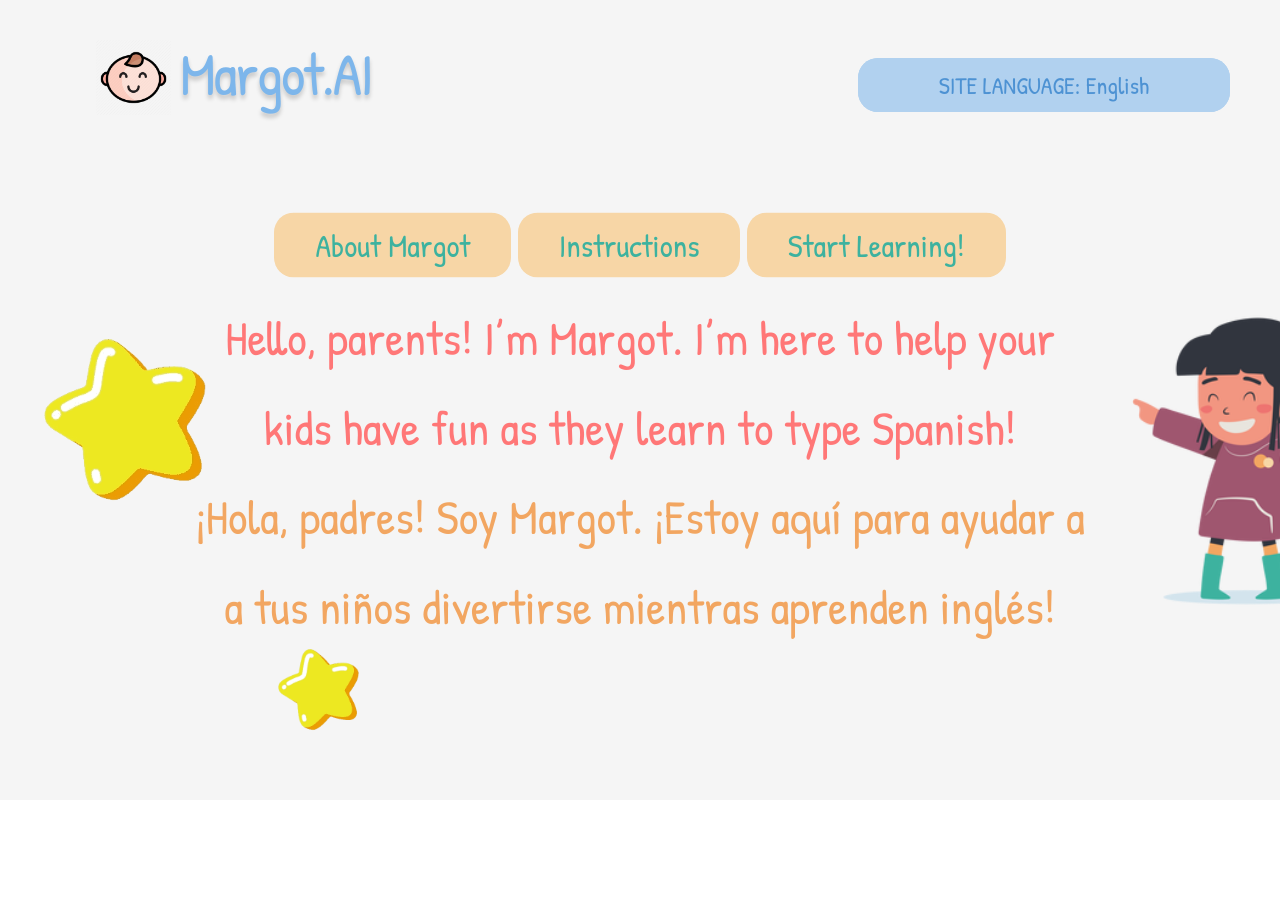
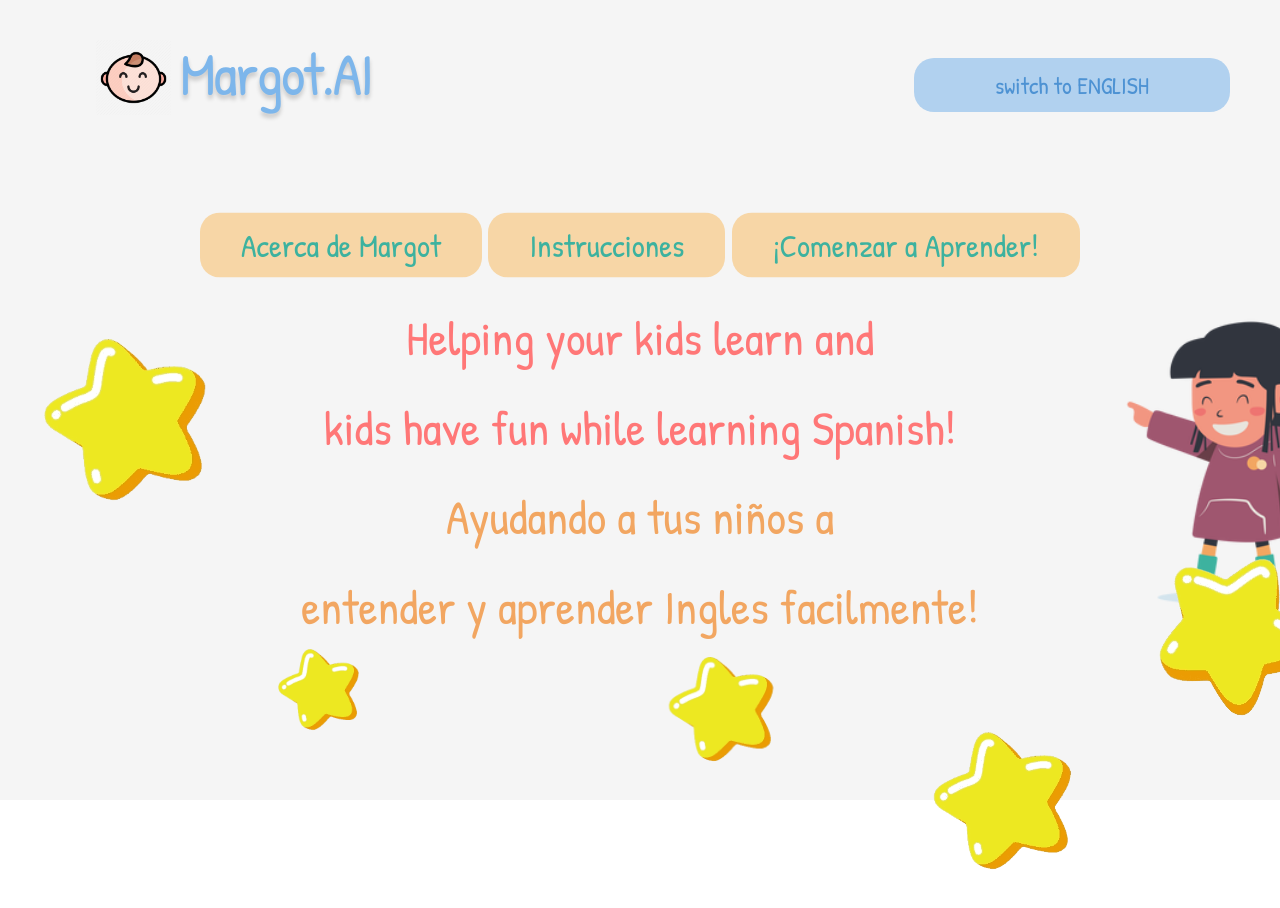
Before and after one commit to gabeparra/Margot.AI, a React (Vite) app in the folder client/: page / in a window 1280 px wide. Shown: the top 908 px of the page. Before the commit the page ends 800 px from the top, so only its background shows below. Built offline with nearby package versions, Linux system fonts and the light colour scheme; no server answers.

Commit message:
frontendworking again

```diff
--- a/client/src/App.tsx
+++ b/client/src/App.tsx
@@ -20,14 +20,53 @@ function App() {
   const [audioSrc, setAudioSrc] = useState(null); // State to store the audio blob URL
   const [audioURL, setAudioURL] = useState("");
   const [audioKey, setAudioKey] = useState(0);
-  const handleSubmit = async () => {
+  const handleSubmit = async (wordEnglish, inputText) => {
+    // Check if the inputValue matches currentWord.spanish
+    //if (inputValue !== currentWord.spanish) {
+    //setResponseMessage("Incorrect word. Please try again.");
+    //return; // Exit the function early if the word is incorrect
+    //}
+
+    try {
+      generateAudioForWord(inputValue);
+      const response = await fetch("http://localhost:5000/generate_audio", {
+        method: "POST",
+        headers: {
+          "Content-Type": "application/json",
+        },
+        body: JSON.stringify({
+          text: inputText,
+          wordEnglish: wordEnglish
+        }),
+      });
+
+      if (response.ok) {
+        // Revoke the previous blob URL
+        if (audioSrc) {
+          URL.revokeObjectURL(audioSrc);
+        }
+        const blob = await response.blob();
+        const audioUrl = URL.createObjectURL(blob);
+        setAudioSrc(audioUrl);
+        setAudioKey(prevKey => prevKey + 1); // Increment the audio key
+        setResponseMessage("Correct word!");
+      } else {
+        const data = await response.json();
+        //setResponseMessage(data.message || "Error generating audio.");
+      }
+    } catch (error) {
+      console.error("Error sending request:", error);
+      //setResponseMessage("Error generating audio.");
+    }
+  };
+  const generateAudioForWord = async (wordText) => {
     try {
       const response = await fetch("http://localhost:5000/generate_audio", {
         method: "POST",
         headers: {
           "Content-Type": "application/json",
         },
-        body: JSON.stringify({ text: inputValue }),
+        body: JSON.stringify({ text: wordText }),
       });
 
       if (response.ok) {
@@ -49,13 +88,33 @@ function App() {
       setResponseMessage("Error generating audio.");
     }
   };
+  const [language, setLanguage] = useState("Spanish");
+
+  const handleLanguageChange = () => {
+    setLanguage(language === "English" ? "Spanish" : "English");
+  };
+
 
 
   useEffect(() => {
-    fetch("http://localhost:5000/words")
-      .then((response) => response.json())
-      .then((data) => setWords(data))
-      .catch((error) => console.error("Error fetching words:", error));
+    // Fetch words from the database when the component mounts
+    fetch('http://localhost:5000/words')
+      .then(response => response.json())
+      .then(data => {
+        setWords(data);
+        // Assuming the first word is the one you want to load
+        const initialWord = data[0];
+        setCurrentWord(initialWord);
+        // Generate audio for the initial word
+        generateAudioForWord(initialWord.spanish);
+      })
+      .catch(error => console.error('Error fetching words:', error));
+  }, []);
+  useEffect(() => {
+    fetch('http://localhost:5000/words')
+      .then(response => response.json())
+      .then(data => setWords(data))
+      .catch(error => console.error('Error fetching words:', error));
   }, []);
   useEffect(() => {
     pickRandomWord();
@@ -63,23 +122,18 @@ function App() {
   const pickRandomWord = () => {
     // If in reset mode, just return
     if (resetMode) return;
-
     // Filter out words that have already been shown
-    const unshownWords = words.filter((word) => !shownWords.includes(word));
-
+    const unshownWords = words.filter(word => !shownWords.includes(word));
     // If all words have been shown, enable reset mode
     if (unshownWords.length === 0) {
       setResetMode(true);
       return;
     }
-
     // Pick a random word from the unshownWords array
-    const randomWord =
-      unshownWords[Math.floor(Math.random() * unshownWords.length)];
-
+    const randomWord = unshownWords[Math.floor(Math.random() * unshownWords.length)];
     // Update the current word and the list of shown words
     setCurrentWord(randomWord);
-    setShownWords((prevWords) => [...prevWords, randomWord]);
+    setShownWords(prevWords => [...prevWords, randomWord]);
   };
   return (
     <Router>
@@ -93,43 +147,43 @@ function App() {
               alt="Image of a baby's face"
             />
           </a>
-          <button className="change-language">SITE LANGUAGE: English</button>
+          <button className="change-language" onClick={handleLanguageChange}>
+            {language === "Spanish" ? "switch to ENGLISH" : "cambiar a ESPAÑOL"}
+          </button>
           <div className="info-buttons">
             <button
               onClick={() => setActiveTab("AboutMargot")}
               className="about-button"
             >
-              About Margot
+              {language === "English" ? "About Margot" : "Acerca de Margot"}
             </button>
             <button
               onClick={() => setActiveTab("Instructions")}
               className="instructions-button"
             >
-              Instructions
+              {language === "English" ? "Instructions" : "Instrucciones"}
             </button>
             <button
               onClick={() => setActiveTab("LearningPage")}
               className="learn-button"
             >
-              Start Learning!
+              {language === "English"
+                ? "Start Learning!"
+                : "¡Comenzar a Aprender!"}
             </button>
           </div>
         </div>
-
         <div className="info">
           {activeTab === "LearningPage" && (
             <div>
               <h2>What did Margot say?</h2>
               <div>
-                <h2>Word</h2>
                 {currentWord && (
                   <div>
-                    English: {currentWord.english}, Spanish:{" "}
-                    {currentWord.spanish}
+                    English: {currentWord.english}, Spanish: {currentWord.spanish}
                   </div>
                 )}
-                <button
-                  onClick={() => {
+                <button onClick={() => {
                   if (resetMode) {
                     setShownWords([]);
                     setResetMode(false);
@@ -137,8 +191,7 @@ function App() {
                   } else {
                     pickRandomWord();
                   }
-                  }}
-                >
+                }}>
                   {resetMode ? "Start Over" : "Pick Random Word"}
                 </button>
               </div>
@@ -150,7 +203,7 @@ function App() {
                   value={inputValue}
                   onChange={(e) => setInputValue(e.target.value)}
                 />
-                <button onClick={handleSubmit}>Submit</button>
+                <button onClick={() => handleSubmit(currentWord.english, inputValue)}>Submit</button>
                 {audioSrc && (
                   <div>
                     <audio controls key={audioKey}>
@@ -197,16 +250,16 @@ function App() {
           {activeTab === "AboutMargot" && (
             <div className="description">
               <p className="description-english-line1">
-                Hello, parents! I’m Margot. I’m here to help your
+                Helping your kids learn and
               </p>
               <p className="description-english-line2">
-                kids have fun as they learn to type Spanish!
+                kids have fun while learning Spanish!
               </p>
               <p className="description-spanish-line1">
-                ¡Hola, padres! Soy Margot. ¡Estoy aquí para ayudar a
+                Ayudando a tus niños a
               </p>
               <p className="description-spanish-line2">
-                a tus niños divertirse mientras aprenden inglés!
+                entender y aprender Ingles facilmente!
               </p>
               <img
                 src={girlPointing}
@@ -215,10 +268,12 @@ function App() {
               />
               <img src={starImage} className="star1" alt="Star" />
               <img src={starImage} className="star2" alt="Star" />
+              <img src={starImage} className="star2-1" alt="Star" />
+              <img src={starImage} className="star2-2" alt="Star" />
+              <img src={starImage} className="star2-3" alt="Star" />
             </div>
           )}
         </div>
-        <button className="change-language">SITE LANGUAGE: English</button>
       </div>
     </Router>
   );
```
Lines whose indentation alone changed are shown as unchanged.
